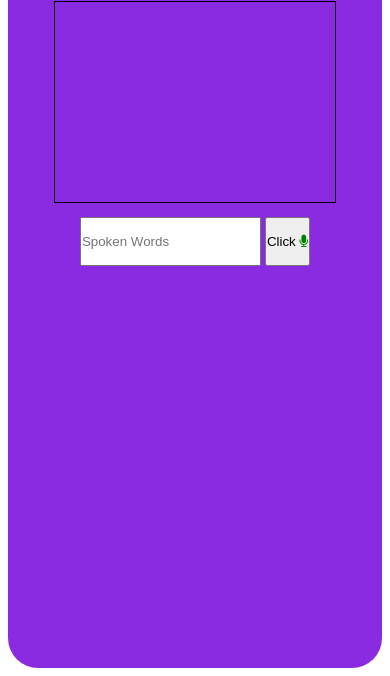
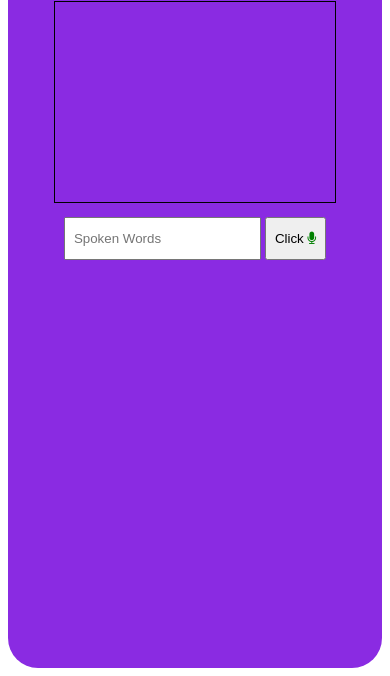
Before and after one commit to Treasure-stack/Speech-To-color, a plain HTML site: page index.html in a window 390 px wide. Shown: the part 224-900 px from the top of the page. Drawn offline with Linux system fonts and the light colour scheme.

Commit message:
Update index.html

```diff
--- a/index.html
+++ b/index.html
@@ -80,8 +80,7 @@
     input,
     button{
       margin-top:10px ;
-      padding-left:8px ;
-      padding:15px 0;
+      padding:12px 8px;
 
     }
 
```
